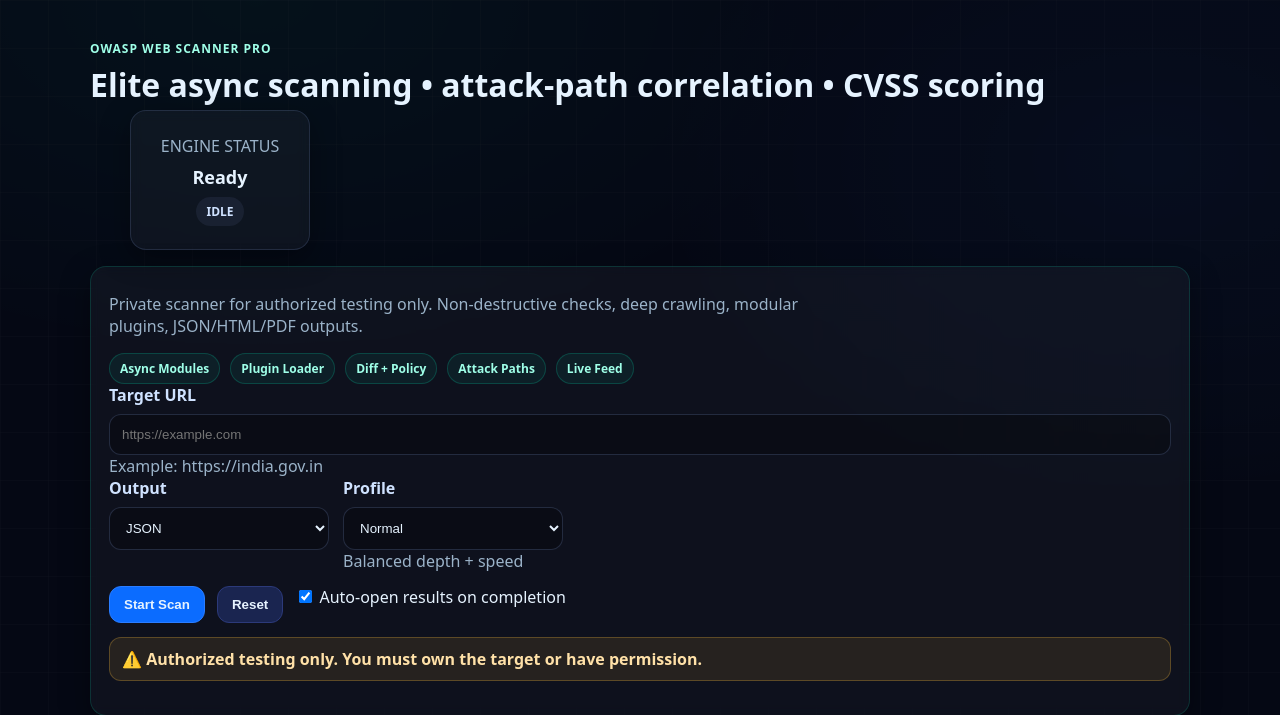
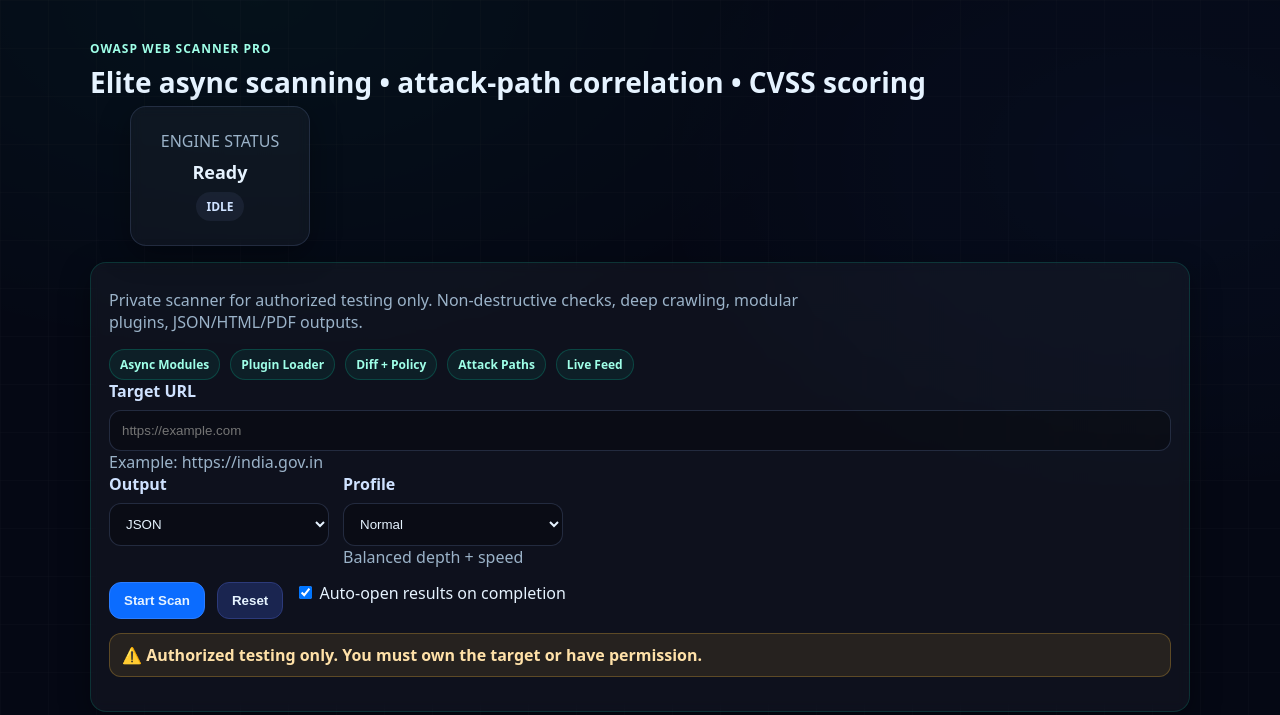
Before and after one commit to k2307/owasp-web-scanner-pro, a Flask app: page / in a window 1280 px wide. Shown: the top 715 px of the page. Run offline with Flask 3, Linux system fonts and the light colour scheme.

Commit message:
client update

```diff
--- a/static/style.css
+++ b/static/style.css
@@ -119,7 +119,7 @@
 
 .heroTitle{
   margin:10px 0 8px;
-  font-size:32px;
+  font-size:28px;
   line-height:1.1;
 }
 
```
